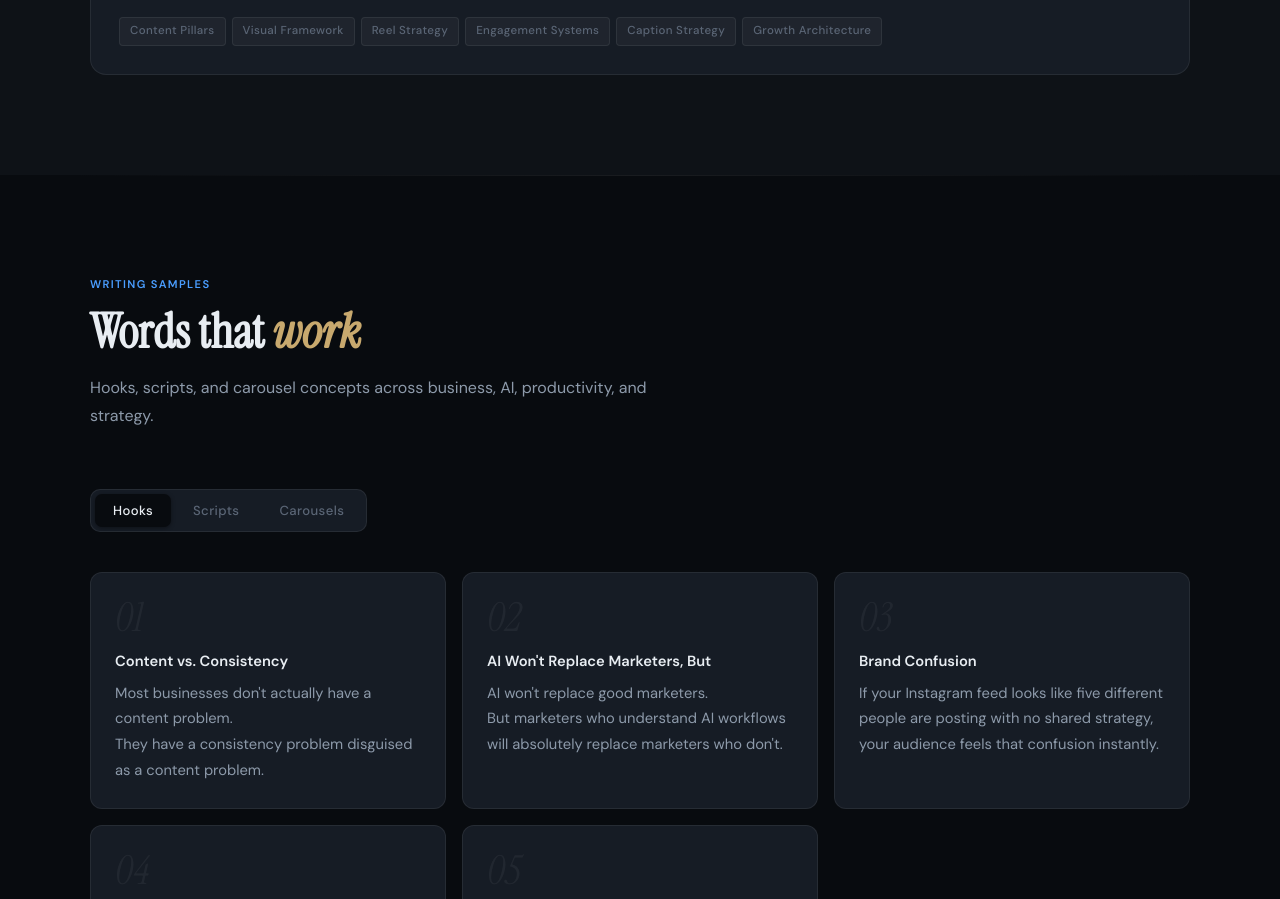
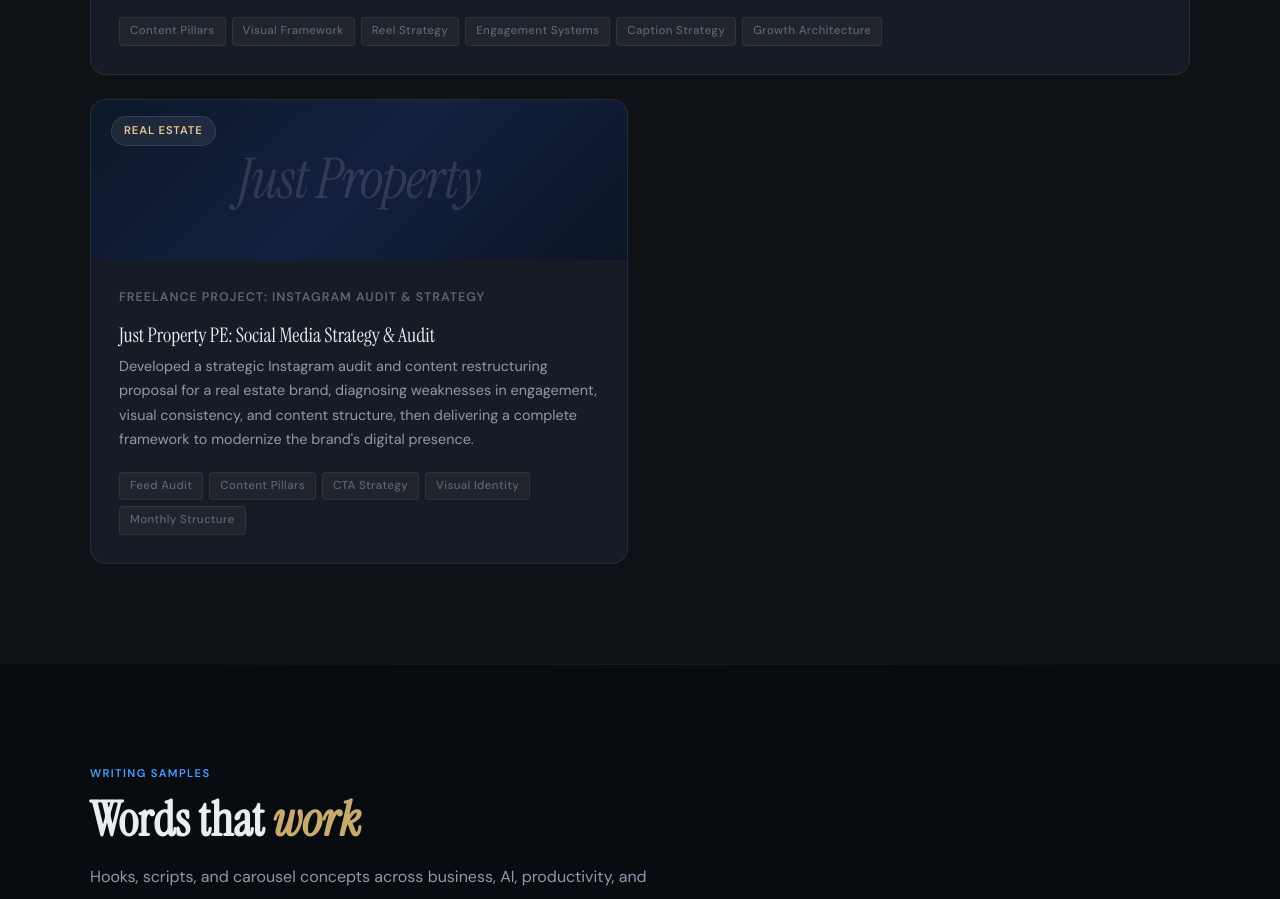
Before and after one commit to khotsosefako9-lang/Portfolio, a plain HTML site: page index.html in a window 1280 px wide. Shown: the part 3191-4090 px from the top of the page. Drawn offline with Linux system fonts and the light colour scheme.

Commit message:
Add Just Property PE back as a freelance project
Co-Authored-By: Claude Opus 5.5 <noreply@anthropic.com>
Claude-Session: https://claude.ai/code/session_01TgC8RF6cPdKMAWPHbL4cGW

```diff
--- a/index.html
+++ b/index.html
@@ -1306,6 +1306,27 @@
         </div>
       </div>
 
+      <div class="project-card reveal">
+        <div class="project-banner project-banner-1">
+          <div class="project-banner-text">Just Property</div>
+          <div class="project-banner-badge badge-gold">Real Estate</div>
+        </div>
+        <div class="project-body">
+          <div class="project-subtitle">Freelance Project: Instagram Audit &amp; Strategy</div>
+          <div class="project-title">Just Property PE: Social Media Strategy &amp; Audit</div>
+          <p class="project-desc">
+            Developed a strategic Instagram audit and content restructuring proposal for a real estate brand, diagnosing weaknesses in engagement, visual consistency, and content structure, then delivering a complete framework to modernize the brand's digital presence.
+          </p>
+          <div class="project-deliverables">
+            <span class="deliverable">Feed Audit</span>
+            <span class="deliverable">Content Pillars</span>
+            <span class="deliverable">CTA Strategy</span>
+            <span class="deliverable">Visual Identity</span>
+            <span class="deliverable">Monthly Structure</span>
+          </div>
+        </div>
+      </div>
+
       </div>
   </div>
 </section>
```
